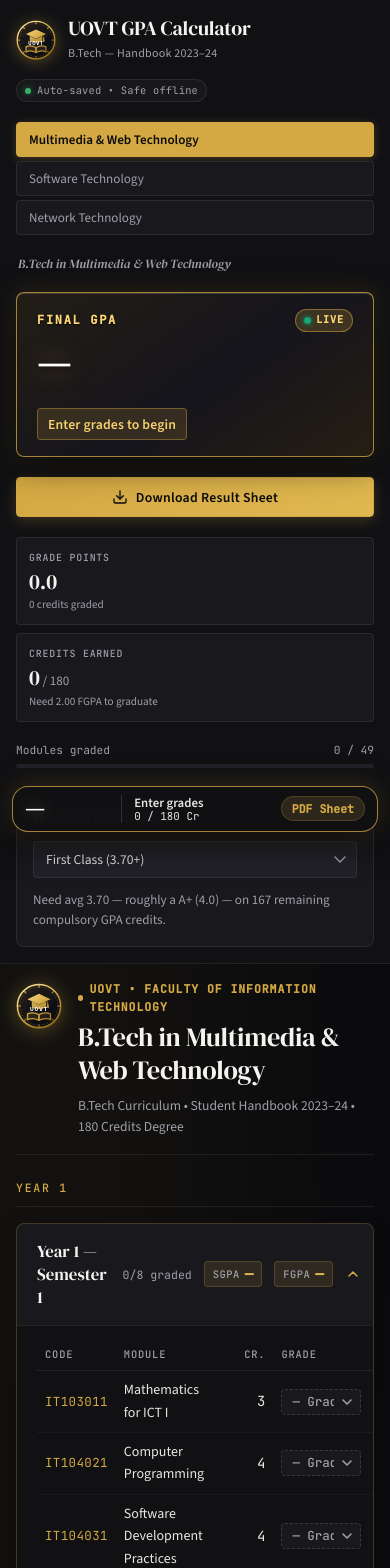
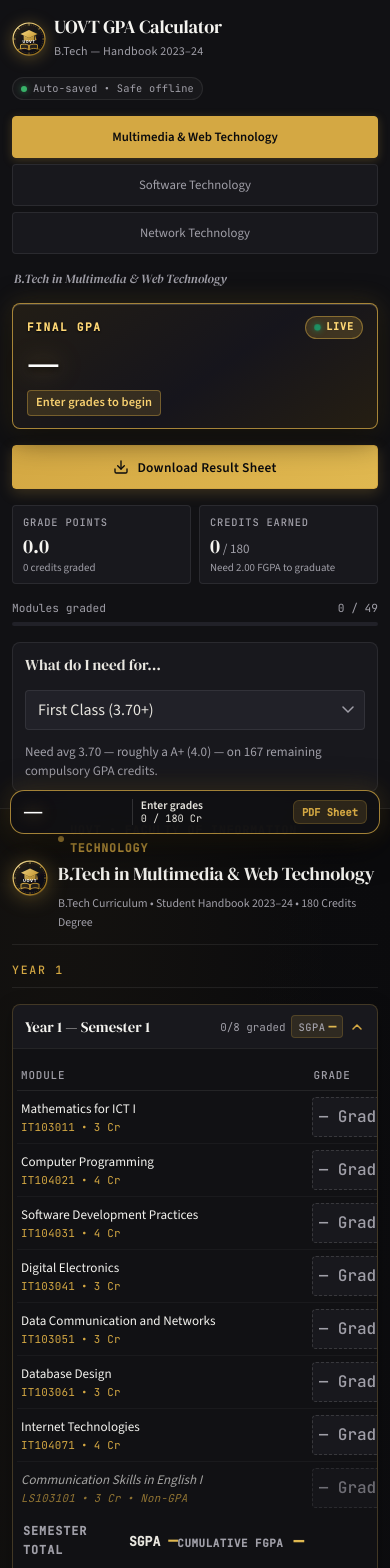
Before and after one commit to supunngunarathna93/GPA-Calculater-Uovt, a React (Vite) app: page / in a window 390 px wide. Shown: the top 1568 px of the page. Built offline with nearby package versions, Linux system fonts and the light colour scheme.

Commit message:
feat(mobile): optimize mobile phone UX, responsive tables, touch targets, and safe area insets

```diff
--- a/index.html
+++ b/index.html
@@ -2,7 +2,7 @@
 <html lang="en">
   <head>
     <meta charset="UTF-8" />
-    <meta name="viewport" content="width=device-width, initial-scale=1.0" />
+    <meta name="viewport" content="width=device-width, initial-scale=1.0, maximum-scale=5.0, viewport-fit=cover" />
     <meta name="color-scheme" content="dark" />
     <meta name="theme-color" content="#0b0b0d" />
     <link rel="icon" type="image/svg+xml" href="/logo.svg" />
--- a/src/App.jsx
+++ b/src/App.jsx
@@ -608,7 +608,16 @@ export default function App() {
                               className={`${mod.gpa ? '' : 'non-gpa'}${mod.type === 'E' ? ' elective' : ''}${isGraded ? ' is-graded' : ' is-ungraded'}${lastEditedCode === mod.code ? ' is-recently-edited' : ''}`}
                             >
                               <td className="code">{mod.code}</td>
-                              <td className="title">{mod.title}</td>
+                              <td className="title">
+                                <span className="mod-title-text">{mod.title}</span>
+                                <span className="mobile-mod-meta">
+                                  <span>{mod.code}</span>
+                                  <span>&bull;</span>
+                                  <span>{mod.credits} Cr</span>
+                                  {mod.type === 'E' && <span>&bull; Elective</span>}
+                                  {!mod.gpa && <span>&bull; Non-GPA</span>}
+                                </span>
+                              </td>
                               <td className="credits col-credits">{mod.credits}</td>
                               <td className="type col-type">
                                 {mod.gpa ? 'GPA' : 'Non-GPA'}
--- a/src/style.css
+++ b/src/style.css
@@ -58,8 +58,19 @@
 }
 
 /* ─── Reset ──────────────────────────────────────────────────────────────── */
-*, *::before, *::after { box-sizing: border-box; margin: 0; padding: 0; }
-html { font-size: 16px; scroll-behavior: smooth; -webkit-text-size-adjust: 100%; }
+*, *::before, *::after {
+  box-sizing: border-box;
+  margin: 0;
+  padding: 0;
+  -webkit-tap-highlight-color: transparent;
+}
+
+html {
+  font-size: 16px;
+  scroll-behavior: smooth;
+  -webkit-text-size-adjust: 100%;
+  touch-action: manipulation;
+}
 
 body {
   background: var(--ink);
@@ -68,7 +79,10 @@ body {
   font-size: 1rem;
   line-height: 1.6;
   min-height: 100vh;
+  min-height: 100dvh;
   -webkit-font-smoothing: antialiased;
+  overflow-x: hidden;
+  width: 100%;
   background-image:
     radial-gradient(ellipse at 15% 0%, rgba(212, 168, 67, 0.05) 0%, transparent 60%),
     radial-gradient(ellipse at 85% 100%, rgba(24, 24, 29, 0.8) 0%, transparent 60%);
@@ -998,6 +1012,10 @@ td.code {
   letter-spacing: 0.03em;
 }
 
+.mobile-mod-meta {
+  display: none;
+}
+
 .col-credits, .col-points {
   text-align: right;
   white-space: nowrap;
@@ -1596,6 +1614,8 @@ footer p:first-child {
 @media (max-width: 720px) {
   .layout-shell {
     grid-template-columns: 1fr;
+    width: 100%;
+    overflow-x: hidden;
   }
 
   .sidebar {
@@ -1603,26 +1623,304 @@ footer p:first-child {
     height: auto;
     border-right: none;
     border-bottom: 1px solid var(--border);
-    padding: var(--sp-4) var(--sp-4);
+    padding: var(--sp-4) var(--sp-3);
     overflow: visible;
+    gap: var(--sp-4);
+  }
+
+  .brand-header {
+    gap: var(--sp-2);
+  }
+
+  .brand-logo {
+    width: 34px;
+    height: 34px;
+  }
+
+  .page-head h1 {
+    font-size: 1.15rem;
+  }
+
+  .programme-tabs {
+    grid-template-columns: repeat(3, 1fr);
+    gap: 6px;
+  }
+
+  .tab {
+    padding: 8px 4px;
+    font-size: 0.8rem;
+    min-height: 42px;
+    display: flex;
+    align-items: center;
+    justify-content: center;
+    text-align: center;
+  }
+
+  .stat-hero {
+    padding: 12px 14px;
+    min-height: auto;
+  }
+
+  .stat-hero .label {
+    font-size: 0.7rem;
+  }
+
+  .stat-hero-val-row {
+    min-height: 40px;
+    margin: 4px 0 2px;
+  }
+
+  .fgpa-value {
+    font-size: 2.35rem;
+  }
+
+  .fgpa-class {
+    font-size: 0.78rem;
+    padding: 2px 8px;
+    margin-top: 4px;
+  }
+
+  .btn-download {
+    padding: 10px var(--sp-3);
+    min-height: 44px;
+    font-size: 0.84rem;
+  }
+
+  .stat-grid {
+    grid-template-columns: 1fr 1fr;
+    gap: 8px;
+  }
+
+  .stat-cell {
+    padding: 8px 10px;
+  }
+
+  .stat-cell .label {
+    font-size: 0.65rem;
+  }
+
+  .stat-val {
+    font-size: 1.25rem;
+  }
+
+  .stat-sub {
+    font-size: 0.68rem;
+  }
+
+  .planner-box {
+    padding: 10px 12px;
+  }
+
+  #target-class {
+    font-size: 16px !important;
+    min-height: 40px;
   }
 
   .sem-nav, .sidebar-footer { display: none; }
 
-  .fgpa-value { font-size: 2.5rem; }
-
-  .stat-grid { grid-template-columns: 1fr 1fr; }
-
-  .main-content { padding: var(--sp-4) var(--sp-4) var(--sp-8); }
-
-  .col-type, th:nth-child(4) { display: none; }
-
-  .grade-picker-wrap { min-width: 80px; }
-  select.grade { width: 100%; }
+  .main-content {
+    padding: var(--sp-3) var(--sp-3) calc(92px + env(safe-area-inset-bottom, 12px));
+  }
+
+  .course-screen-header {
+    margin-bottom: var(--sp-4);
+    padding-bottom: var(--sp-3);
+  }
+
+  .course-header-row {
+    gap: 10px;
+    align-items: center;
+  }
+
+  .course-header-logo {
+    width: 36px;
+    height: 36px;
+  }
+
+  .course-title {
+    font-size: 1.15rem;
+    line-height: 1.3;
+  }
+
+  .course-meta {
+    font-size: 0.74rem;
+  }
+
+  .semester-accordion {
+    margin-bottom: var(--sp-2);
+  }
+
+  .sem-toggle {
+    padding: 10px 12px;
+    gap: 8px;
+  }
+
+  .sem-toggle-title {
+    font-size: 0.92rem;
+    font-weight: 500;
+  }
+
+  .sem-toggle-meta {
+    gap: 6px;
+  }
+
+  .sem-graded {
+    font-size: 0.68rem;
+  }
+
+  .sgpa-badge {
+    padding: 2px 6px;
+    font-size: 0.78rem;
+    gap: 3px;
+  }
+
+  .fgpa-badge {
+    display: none !important;
+  }
+
+  .sem-body {
+    padding: 0 4px var(--sp-3);
+  }
+
+  .col-type, th:nth-child(4) {
+    display: none;
+  }
+
+  .grade-picker-wrap {
+    min-width: 80px;
+  }
+
+  select.grade {
+    width: 100%;
+    font-size: 16px !important;
+  }
+
+  .custom-form {
+    flex-direction: column;
+    gap: 8px;
+  }
+
+  .custom-form input,
+  .custom-form select,
+  .custom-form button {
+    width: 100% !important;
+    min-height: 42px;
+    font-size: 16px !important;
+  }
+}
+
+/* ─── Phone Specific Screen Optimization (< 680px) ─────────────────────── */
+@media (max-width: 680px) {
+  /* Hide separate Code and Credits columns on phones; bundled in title */
+  td.code, th:nth-child(1),
+  td.col-credits, th:nth-child(3),
+  td.col-type, th:nth-child(4) {
+    display: none !important;
+  }
+
+  .mobile-mod-meta {
+    display: flex !important;
+    flex-wrap: wrap;
+    align-items: center;
+    gap: 3px 6px;
+    font-family: var(--font-mono);
+    font-size: 0.68rem;
+    color: var(--amber);
+    margin-top: 3px;
+    letter-spacing: 0.02em;
+  }
+
+  th {
+    padding: 6px 4px;
+    font-size: 0.68rem;
+  }
+
+  td {
+    padding: 8px 4px;
+  }
+
+  td.title {
+    padding: 8px 6px 8px 4px;
+    font-size: 0.82rem;
+    line-height: 1.35;
+  }
+
+  .mod-title-text {
+    font-weight: 500;
+    color: var(--bone-bright);
+    display: block;
+  }
+
+  td.col-grade {
+    width: 90px;
+    min-width: 90px;
+    padding: 6px 2px;
+  }
+
+  .grade-picker-wrap {
+    width: 100%;
+    min-width: 0;
+    min-height: 38px;
+  }
+
+  select.grade {
+    min-height: 38px;
+    padding: 6px 18px 6px 6px;
+  }
+
+  td.points {
+    width: 42px;
+    min-width: 42px;
+    padding: 6px 4px 6px 2px;
+    font-size: 0.84rem;
+    text-align: right;
+  }
+
+  /* Compact responsive semester summary footer */
+  tfoot tr.semester-summary-row {
+    display: flex;
+    justify-content: space-between;
+    align-items: center;
+    padding: 8px 6px;
+  }
+
+  tfoot tr.semester-summary-row td {
+    border: none !important;
+    padding: 0 !important;
+    background: transparent !important;
+  }
+
+  tfoot tr.semester-summary-row .col-credits,
+  tfoot tr.semester-summary-row .col-type {
+    display: none !important;
+  }
+
+  tfoot tr.semester-summary-row .sem-sum-title {
+    font-size: 0.74rem;
+  }
+
+  tfoot tr.semester-summary-row .sem-sum-sgpa-lbl strong {
+    font-size: 0.95rem;
+  }
+
+  tfoot tr.semester-summary-row .sem-sum-fgpa-cell {
+    font-size: 0.74rem;
+  }
 }
 
 @media (max-width: 480px) {
-  .stat-grid { grid-template-columns: 1fr; }
+  .stat-grid {
+    grid-template-columns: 1fr 1fr;
+  }
+
+  .scale-table {
+    font-size: 0.75rem;
+  }
+
+  .scale-table th,
+  .scale-table td {
+    padding: 6px 4px;
+  }
 }
 
 /* ─── Persistent Floating Live FGPA HUD ─────────────────────────────────── */
@@ -1746,16 +2044,17 @@ footer p:first-child {
 
 @media (max-width: 720px) {
   .floating-fgpa-hud {
-    bottom: 12px;
-    left: 12px;
-    right: 12px;
-    border-radius: 16px;
+    bottom: calc(10px + env(safe-area-inset-bottom, 0px));
+    left: 10px;
+    right: 10px;
+    border-radius: 14px;
     padding: 8px 12px;
   }
 
   .hud-inner {
     width: 100%;
     justify-content: space-between;
+    gap: 6px;
   }
 
   .hud-badge-tag {
@@ -1764,6 +2063,29 @@ footer p:first-child {
 
   .hud-gpa-val {
     font-size: 1.45rem;
+  }
+
+  .hud-meta-group {
+    border-left: 1px solid var(--border-2);
+    padding-left: 8px;
+  }
+
+  .hud-award {
+    font-size: 0.72rem;
+    max-width: 110px;
+    overflow: hidden;
+    text-overflow: ellipsis;
+    white-space: nowrap;
+  }
+
+  .hud-credits {
+    font-size: 0.64rem;
+  }
+
+  .hud-quick-btn {
+    padding: 4px 8px;
+    font-size: 0.65rem;
+    border-radius: 6px;
   }
 }
 
```
